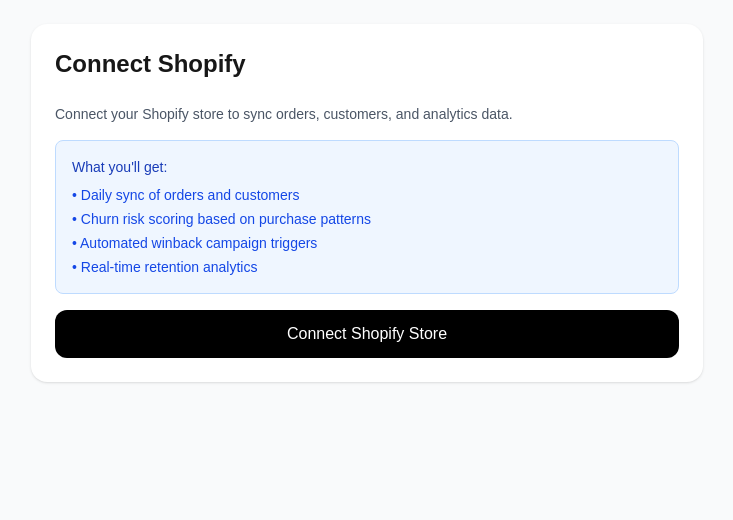
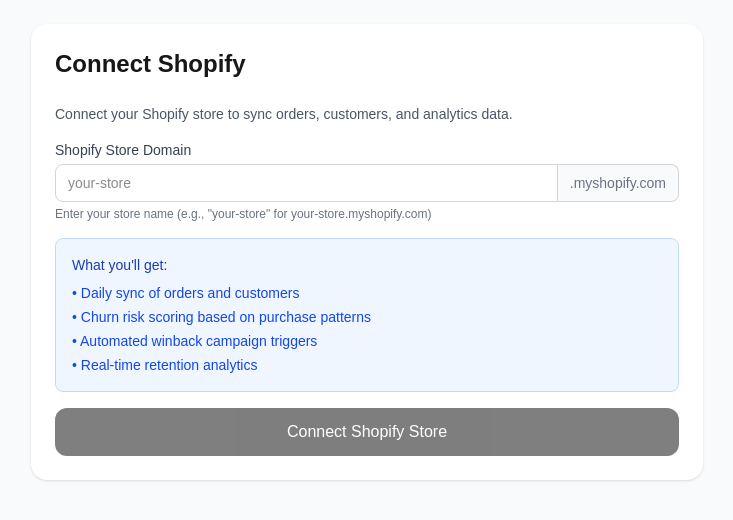
Before and after one commit to aidanwoodward/retention-os, a Next.js app: page /connect/shopify in a window 1280 px wide. Shown: the top 520 px of the page, without its empty margins (273-1006 px from the left). Built offline with nearby package versions, Linux system fonts and the light colour scheme; no server answers.

Commit message:
Fix Shopify OAuth flow - add shop domain input and proper URL handling

```diff
--- a/app/(protected)/connect/shopify/ShopifyConnectClient.tsx
+++ b/app/(protected)/connect/shopify/ShopifyConnectClient.tsx
@@ -7,6 +7,7 @@
 export default function ShopifyConnectClient() {
   const [isConnected, setIsConnected] = useState(false);
   const [shopDomain, setShopDomain] = useState("");
+  const [inputShopDomain, setInputShopDomain] = useState("");
   const [loading, setLoading] = useState(true);
   const searchParams = useSearchParams();
 
@@ -24,6 +25,11 @@
 
     if (error) {
       console.error("Shopify OAuth error:", error);
+      if (error === "no_shop_domain") {
+        alert("Please enter your Shopify store domain");
+      } else if (error === "invalid_shop_domain") {
+        alert("Please enter a valid Shopify store domain");
+      }
     }
   }, [searchParams]);
 
@@ -51,8 +57,13 @@
   };
 
   const handleConnect = () => {
-    // Redirect to Shopify OAuth
-    window.location.href = "/api/shopify/auth";
+    if (!inputShopDomain.trim()) {
+      alert("Please enter your Shopify store domain");
+      return;
+    }
+
+    // Redirect to Shopify OAuth with shop domain
+    window.location.href = `/api/shopify/auth?shop=${encodeURIComponent(inputShopDomain.trim())}`;
   };
 
   const handleDisconnect = async () => {
@@ -124,6 +135,30 @@
               Connect your Shopify store to sync orders, customers, and analytics data.
             </p>
 
+            <div className="space-y-3">
+              <div>
+                <label htmlFor="shop-domain" className="block text-sm font-medium text-gray-700 mb-1">
+                  Shopify Store Domain
+                </label>
+                <div className="flex">
+                  <input
+                    id="shop-domain"
+                    type="text"
+                    placeholder="your-store"
+                    value={inputShopDomain}
+                    onChange={(e) => setInputShopDomain(e.target.value)}
+                    className="flex-1 rounded-l-lg border border-gray-300 px-3 py-2 text-sm focus:outline-none focus:ring-2 focus:ring-black focus:border-transparent"
+                  />
+                  <span className="inline-flex items-center px-3 rounded-r-lg border border-l-0 border-gray-300 bg-gray-50 text-gray-500 text-sm">
+                    .myshopify.com
+                  </span>
+                </div>
+                <p className="text-xs text-gray-500 mt-1">
+                  Enter your store name (e.g., "your-store" for your-store.myshopify.com)
+                </p>
+              </div>
+            </div>
+
             <div className="rounded-lg bg-blue-50 border border-blue-200 p-4">
               <h3 className="text-sm font-medium text-blue-800 mb-2">What you&apos;ll get:</h3>
               <ul className="text-sm text-blue-700 space-y-1">
@@ -136,7 +171,8 @@
 
             <button
               onClick={handleConnect}
-              className="w-full rounded-xl bg-black px-4 py-3 text-white hover:opacity-90 font-medium"
+              disabled={!inputShopDomain.trim()}
+              className="w-full rounded-xl bg-black px-4 py-3 text-white hover:opacity-90 font-medium disabled:opacity-50 disabled:cursor-not-allowed"
             >
               Connect Shopify Store
             </button>
--- a/app/api/shopify/auth/route.ts
+++ b/app/api/shopify/auth/route.ts
@@ -7,6 +7,18 @@
  * Redirects user to Shopify's authorization page
  */
 export async function GET(request: NextRequest) {
+  const { searchParams } = new URL(request.url);
+  const shop = searchParams.get("shop");
+
+  if (!shop) {
+    return NextResponse.redirect(new URL("/connect/shopify?error=no_shop_domain", request.url));
+  }
+
+  // Validate shop domain format
+  if (!shop.includes(".myshopify.com") && !shop.includes(".")) {
+    return NextResponse.redirect(new URL("/connect/shopify?error=invalid_shop_domain", request.url));
+  }
+
   const cookieStore = await cookies();
 
   // Get the current user's session to associate the Shopify connection
@@ -57,8 +69,11 @@
     maxAge: 600, // 10 minutes
   });
 
+  // Normalize shop domain
+  const shopDomain = shop.includes(".myshopify.com") ? shop : `${shop}.myshopify.com`;
+
   // Build Shopify OAuth URL
-  const shopifyAuthUrl = new URL("https://YOUR_SHOP_DOMAIN.myshopify.com/admin/oauth/authorize");
+  const shopifyAuthUrl = new URL(`https://${shopDomain}/admin/oauth/authorize`);
   shopifyAuthUrl.searchParams.set("client_id", shopifyApiKey);
   shopifyAuthUrl.searchParams.set("scope", shopifyScopes);
   shopifyAuthUrl.searchParams.set("redirect_uri", redirectUri);
```
